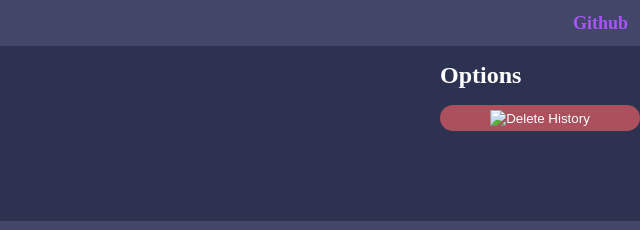
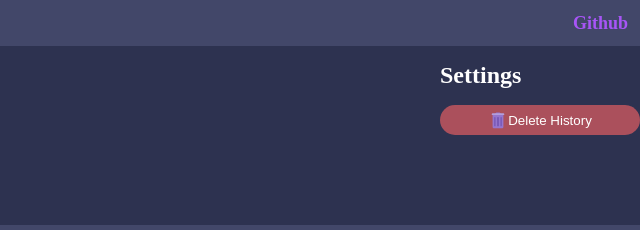
Before and after one commit to Franciscoborges2002/steamShark, a browser extension: page extension/src/pages/history.html in a window 1280 px wide. Shown: the top 230 px of the page, 640-1280 px from the left. Drawn offline with Linux system fonts and the light colour scheme.

Commit message:
Some changes in history and popup, because of the redirections

```diff
--- a/extension/src/pages/history.html
+++ b/extension/src/pages/history.html
@@ -41,9 +41,9 @@
                 </div>
             </div>
             <div class="options">
-                <h2>Options</h2>
+                <h2>Settings</h2>
                 <button class="cleanHistory" id="cleanHistory">
-                    <img src="../icons/trash.svg" />
+                    <img src="../../icons/trash.svg" />
                     <p>Delete History</p>
                 </button>
             </div>
```
Also changed, not shown: extension/src/popup/popup.html (+1 -1 lines).
